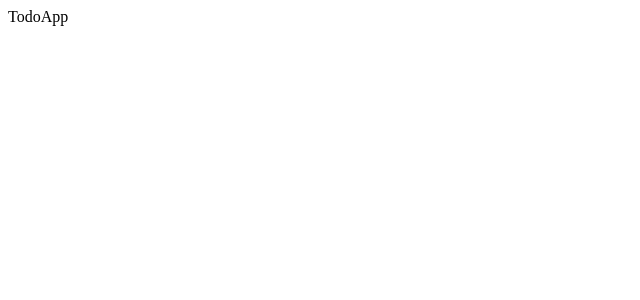
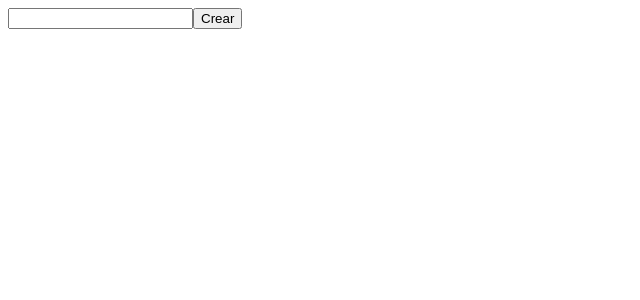
Before and after one commit to NachoBasilio/Estudio-Lista-de-Tareas, a React (Vite) app: page / in a window 1280 px wide. Shown: the top 300 px of the page, without its empty margins (0-640 px from the left). Built offline with nearby package versions, Linux system fonts and the light colour scheme.

Commit message:
Comenzamos a aplicar estados

```diff
--- a/src/components/TodoApp.jsx
+++ b/src/components/TodoApp.jsx
@@ -1,7 +1,24 @@
-import React from 'react'
+import React, { useState } from 'react'
 
 export default function TodoApp() {
+  const [todoTitle, setTodoTitle] = useState("")
+
+  function handleChange(e){
+    setTodoTitle(e.target.value)
+  }
+  function handleClick(e){
+    e.preventDefault()
+  }
+
   return (
-    <div>TodoApp</div>
+    <>
+    <div className='todoContainer'>
+      <form className='todoCreateForm'>
+        <input className='todoInput' type="text" value={todoTitle} onChange={handleChange}/>
+        <input className='buttonCreate' type="submit" value="Crear" onClick={handleClick} />
+        {todoTitle}
+      </form>
+    </div>
+    </>
   )
 }
```
Also changed, not shown: 1 other file (tests, documents, lock files or other folders).
